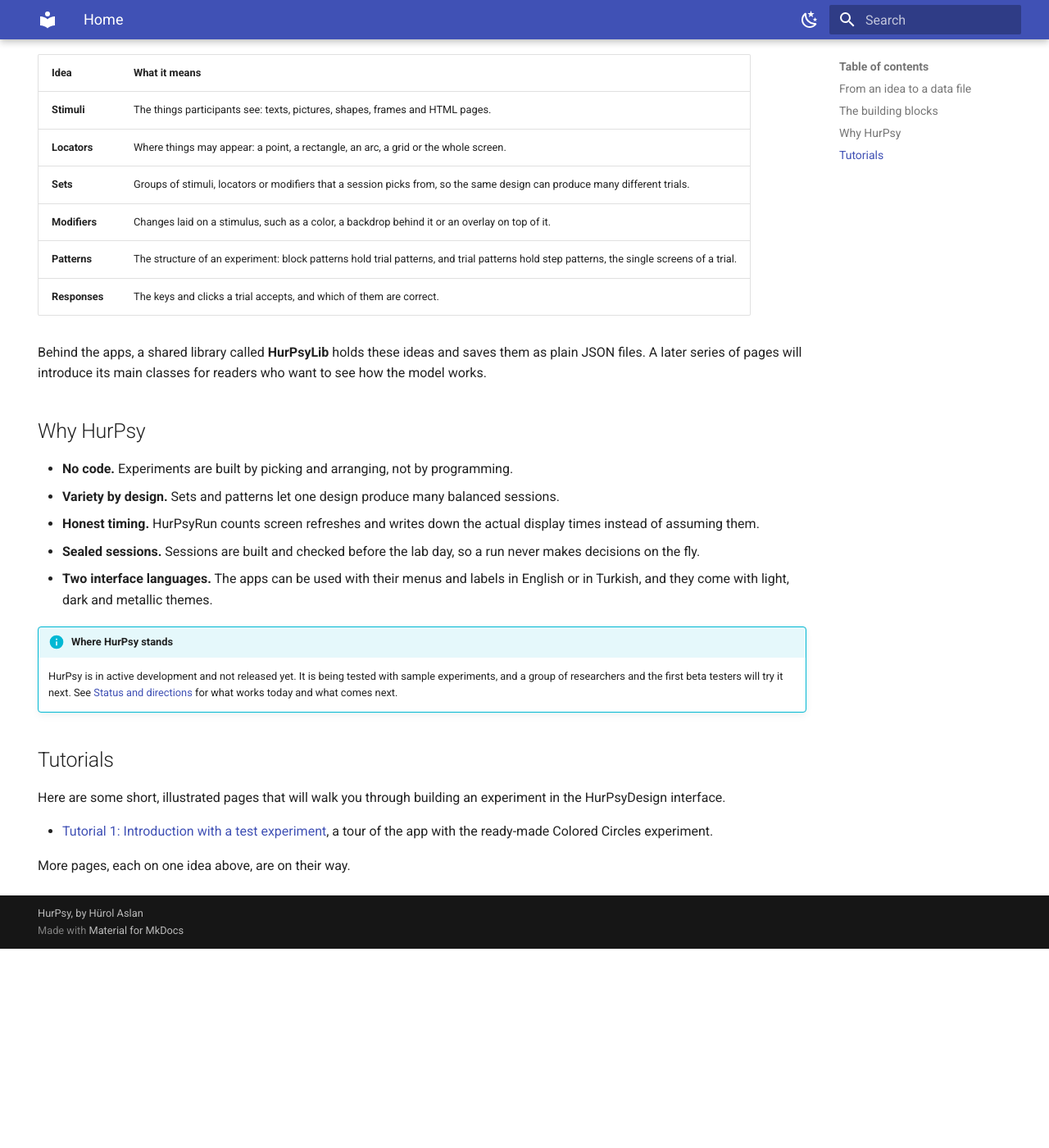
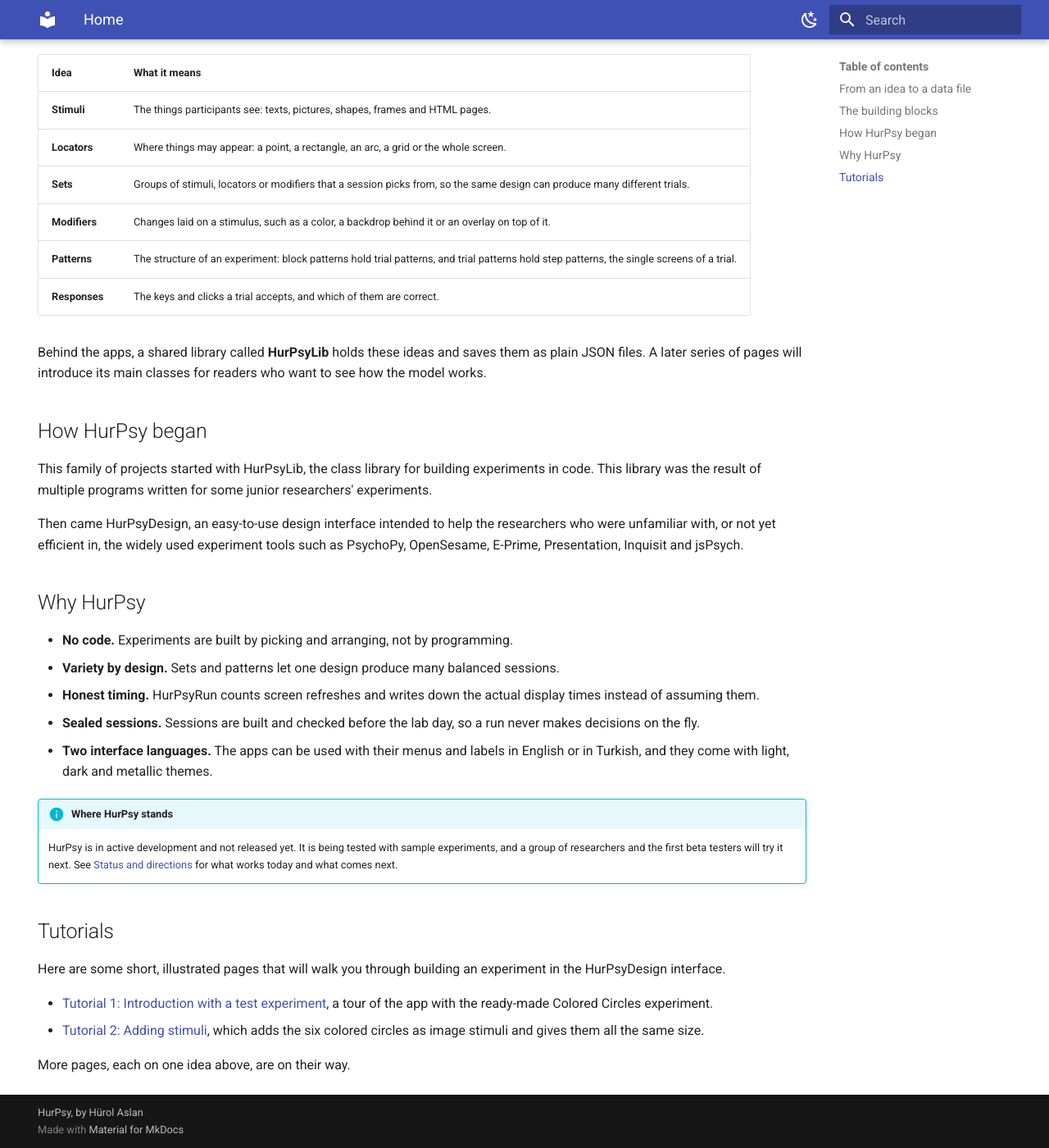
Before and after one commit to HurPsy/hurpsy.github.io, an MkDocs documentation site: the page built from docs/index.md, in a window 1280 px wide and 1400 px high, scrolled down 1300 px. Shown: the whole window at 82% size. Built offline with MkDocs 1.6.1 and Material for MkDocs 9.7.7, drawn with Linux system fonts in a browser that asks for light colours; before the commit the page ends 2457 px from its top, so only the background shows below that.

Commit message:
ClaudeCode added the second tutorial page, "Adding stimuli", which adds the six colored circles as image stimuli and copies their size from one to the others, with the user's screenshots, and moved the origin of HurPsy from tutorial 1 to a new "How HurPsy began" section on the home page.
Co-Authored-By: Claude Opus 5.5 <noreply@anthropic.com>

```diff
--- a/docs/index.md
+++ b/docs/index.md
@@ -61,6 +61,12 @@ An experiment in HurPsy is made of a small number of ideas. Each of them will ge
 
 Behind the apps, a shared library called **HurPsyLib** holds these ideas and saves them as plain JSON files. A later series of pages will introduce its main classes for readers who want to see how the model works.
 
+## How HurPsy began
+
+This family of projects started with HurPsyLib, the class library for building experiments in code. This library was the result of multiple programs written for some junior researchers' experiments.
+
+Then came HurPsyDesign, an easy-to-use design interface intended to help the researchers who were unfamiliar with, or not yet efficient in, the widely used experiment tools such as PsychoPy, OpenSesame, E-Prime, Presentation, Inquisit and jsPsych.
+
 ## Why HurPsy
 
 - **No code.** Experiments are built by picking and arranging, not by programming.
@@ -77,5 +83,6 @@ Behind the apps, a shared library called **HurPsyLib** holds these ideas and sav
 Here are some short, illustrated pages that will walk you through building an experiment in the HurPsyDesign interface.
 
 - [Tutorial 1: Introduction with a test experiment](tutorial-1-introduction.md), a tour of the app with the ready-made Colored Circles experiment.
+- [Tutorial 2: Adding stimuli](tutorial-2-adding-stimuli.md), which adds the six colored circles as image stimuli and gives them all the same size.
 
 More pages, each on one idea above, are on their way.
--- a/mkdocs.yml
+++ b/mkdocs.yml
@@ -52,3 +52,4 @@ nav:
   - Status and directions: status.md
   - Tutorials:
       - "1. Introduction with a test experiment": tutorial-1-introduction.md
+      - "2. Adding stimuli": tutorial-2-adding-stimuli.md
```
Also changed, not shown: docs/tutorial-1-introduction.md (+0 -2 lines), docs/tutorial-2-adding-stimuli.md (added, +37 -0 lines), docs/images/tutorial-2/choosing-image-stimuli.png (added), docs/images/tutorial-2/dont-forget-to-save.png (added), docs/images/tutorial-2/name-and-description.png (added), docs/images/tutorial-2/prompt-save-experiment.png (added), docs/images/tutorial-2/properties-copied-to-others.png (added), docs/images/tutorial-2/saving-experiment.png (added), docs/images/tutorial-2/setting-properties-to-be-copied.png (added), docs/images/tutorial-2/starting-adding-image-stimuli.png (added).
